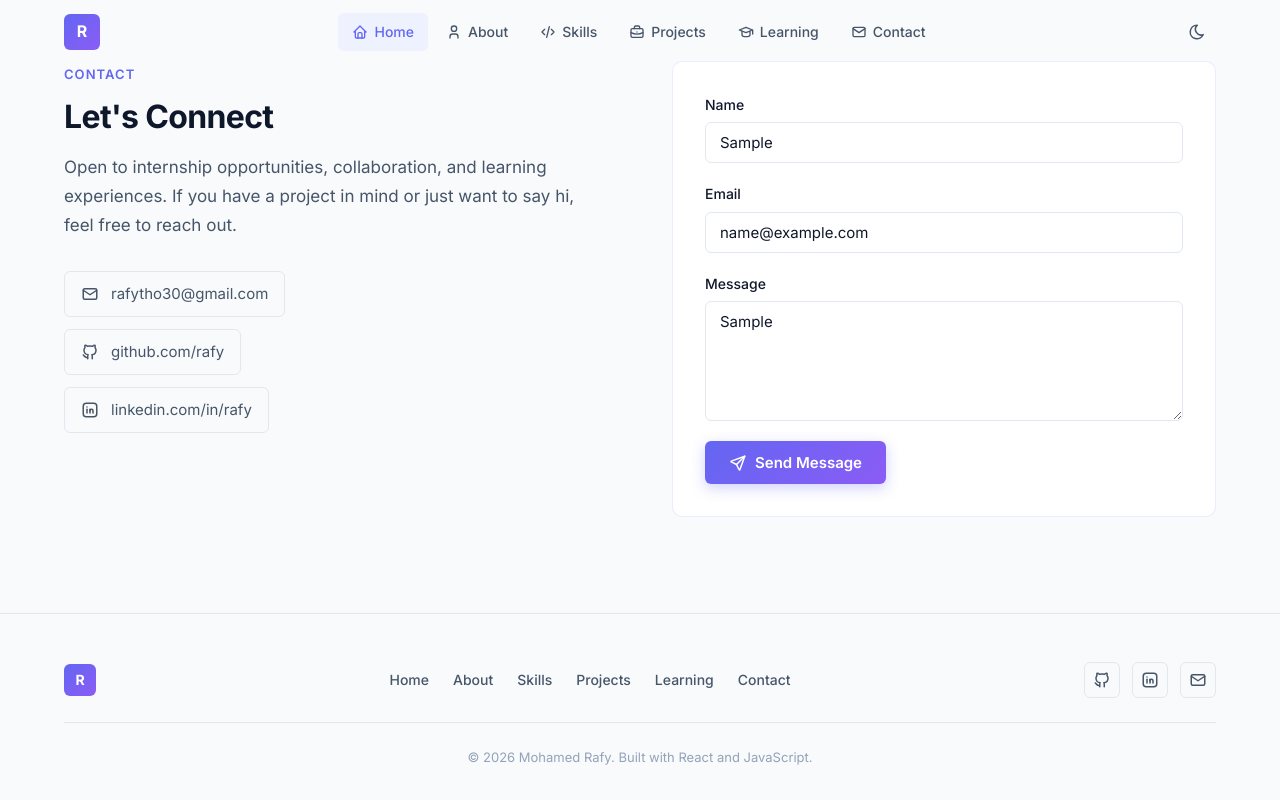
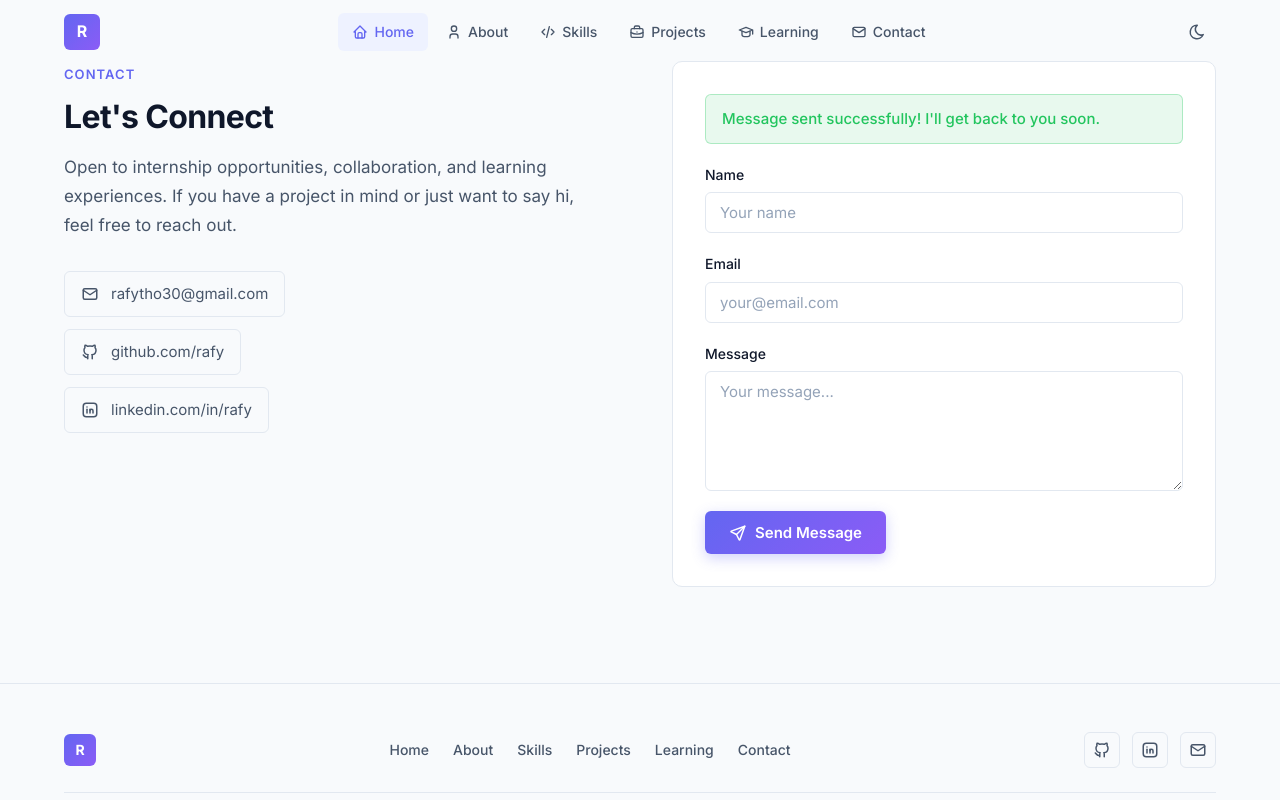
Before and after one commit to Rafy-Tho/internship_portfolio, a React (Vite) app: page / in a window 1280 px wide. Both pictures are taken after typing "Sample", "name@example.com", "Sample" into the empty fields and a click on the button "Send Message". Shown: the part 4743-5543 px from the top of the page. Built offline with nearby package versions, Linux system fonts and the light colour scheme.

Commit message:
feat: integrate EmailJS for contact form functionality and update project links

```diff
--- a/package.json
+++ b/package.json
@@ -10,6 +10,7 @@
     "preview": "vite preview"
   },
   "dependencies": {
+    "@emailjs/browser": "^4.4.1",
     "@tabler/icons-react": "^3.44.0",
     "react": "^19.2.6",
     "react-dom": "^19.2.6"
--- a/src/components/Contact/Contact.jsx
+++ b/src/components/Contact/Contact.jsx
@@ -6,14 +6,57 @@ import {
 } from "@tabler/icons-react";
 import { useScrollReveal } from "../../hooks/useScrollReveal";
 import styles from "./Contact.module.css";
+import emailjs from "@emailjs/browser";
+import { useState } from "react";
 
 export default function Contact() {
   const ref = useScrollReveal();
+  const [name, setName] = useState("");
+  const [email, setEmail] = useState("");
+  const [message, setMessage] = useState("");
+  const [errors, setErrors] = useState({});
+  const [sent, setSent] = useState(false);
+  const [submitting, setSubmitting] = useState(false);
 
-  const handleSubmit = (e) => {
-    e.preventDefault();
+  const handleSubmit = async (event) => {
+    event.preventDefault();
+
+    const newErrors = {};
+    if (!name.trim()) newErrors.name = "Name is required";
+    if (!email.trim()) newErrors.email = "Email is required";
+    else if (!/\S+@\S+\.\S+/.test(email)) newErrors.email = "Invalid email";
+    if (!message.trim()) newErrors.message = "Message is required";
+
+    if (Object.keys(newErrors).length > 0) {
+      setErrors(newErrors);
+      return;
+    }
+
+    setErrors({});
+    setSubmitting(true);
+
+    try {
+      const serviceId = import.meta.env.VITE_EMAILJS_SERVICE_ID;
+      const templateId = import.meta.env.VITE_EMAILJS_TEMPLATE_ID;
+      const publicKey = import.meta.env.VITE_EMAILJS_PUBLIC_KEY;
+      console.log({ serviceId, templateId, publicKey });
+      await emailjs.send(
+        serviceId,
+        templateId,
+        { name, email, message },
+        publicKey,
+      );
+      setSent(true);
+      setName("");
+      setEmail("");
+      setMessage("");
+    } catch (error) {
+      console.error(error);
+      setErrors({ form: "Failed to send. Please try again later." });
+    } finally {
+      setSubmitting(false);
+    }
   };
-
   return (
     <section id="contact" className="section">
       <div className="container">
@@ -54,6 +97,12 @@ export default function Contact() {
           </div>
 
           <form className={styles.form} onSubmit={handleSubmit}>
+            {sent && (
+              <div className={styles.success}>
+                Message sent successfully! I'll get back to you soon.
+              </div>
+            )}
+            {errors.form && <div className={styles.error}>{errors.form}</div>}
             <div className={styles.field}>
               <label htmlFor="name" className={styles.labelText}>
                 Name
@@ -61,10 +110,15 @@ export default function Contact() {
               <input
                 id="name"
                 type="text"
-                className={styles.input}
+                className={`${styles.input}${errors.name ? ` ${styles.inputError}` : ""}`}
                 placeholder="Your name"
                 required
+                value={name}
+                onChange={(e) => setName(e.target.value)}
               />
+              {errors.name && (
+                <span className={styles.fieldError}>{errors.name}</span>
+              )}
             </div>
             <div className={styles.field}>
               <label htmlFor="email" className={styles.labelText}>
@@ -73,10 +127,15 @@ export default function Contact() {
               <input
                 id="email"
                 type="email"
-                className={styles.input}
+                className={`${styles.input}${errors.email ? ` ${styles.inputError}` : ""}`}
                 placeholder="your@email.com"
                 required
+                value={email}
+                onChange={(e) => setEmail(e.target.value)}
               />
+              {errors.email && (
+                <span className={styles.fieldError}>{errors.email}</span>
+              )}
             </div>
             <div className={styles.field}>
               <label htmlFor="message" className={styles.labelText}>
@@ -84,15 +143,24 @@ export default function Contact() {
               </label>
               <textarea
                 id="message"
-                className={styles.textarea}
+                className={`${styles.textarea}${errors.message ? ` ${styles.inputError}` : ""}`}
                 rows={5}
                 placeholder="Your message..."
                 required
+                value={message}
+                onChange={(e) => setMessage(e.target.value)}
               />
+              {errors.message && (
+                <span className={styles.fieldError}>{errors.message}</span>
+              )}
             </div>
-            <button type="submit" className={styles.submit}>
+            <button
+              type="submit"
+              className={styles.submit}
+              disabled={submitting}
+            >
               <IconSend size={18} />
-              Send Message
+              {submitting ? "Sending..." : "Send Message"}
             </button>
           </form>
         </div>
--- a/src/components/Contact/Contact.module.css
+++ b/src/components/Contact/Contact.module.css
@@ -110,6 +110,35 @@
   min-height: 120px;
 }
 
+.success {
+  padding: 12px 16px;
+  background: rgba(34, 197, 94, 0.1);
+  border: 1px solid rgba(34, 197, 94, 0.3);
+  border-radius: var(--radius-sm);
+  color: #22c55e;
+  font-size: 0.9375rem;
+  font-weight: 500;
+}
+
+.error {
+  padding: 12px 16px;
+  background: rgba(239, 68, 68, 0.1);
+  border: 1px solid rgba(239, 68, 68, 0.3);
+  border-radius: var(--radius-sm);
+  color: #ef4444;
+  font-size: 0.9375rem;
+  font-weight: 500;
+}
+
+.inputError {
+  border-color: #ef4444 !important;
+}
+
+.fieldError {
+  font-size: 0.8125rem;
+  color: #ef4444;
+}
+
 .submit {
   display: inline-flex;
   align-items: center;
@@ -126,9 +155,14 @@
   box-shadow: 0 4px 14px rgba(99, 102, 241, 0.3);
 }
 
-.submit:hover {
+.submit:hover:not(:disabled) {
   opacity: 0.9;
   box-shadow: 0 6px 20px rgba(99, 102, 241, 0.4);
+}
+
+.submit:disabled {
+  opacity: 0.6;
+  cursor: not-allowed;
 }
 
 @media (max-width: 768px) {
--- a/src/components/Footer/Footer.jsx
+++ b/src/components/Footer/Footer.jsx
@@ -51,7 +51,7 @@ export default function Footer() {
         <div className={styles.divider} />
 
         <p className={styles.copyright}>
-          &copy; {year} Mohamed Rafy. Built with React and JavaScript.
+          &copy; {year} Tho Rafy. Built with React and JavaScript.
         </p>
       </div>
     </footer>
--- a/src/data/projects.js
+++ b/src/data/projects.js
@@ -60,9 +60,9 @@ export const projects = [
     lessons:
       "This project strengthened my full-stack development skills by teaching me how to design and implement a production-style learning management system. I gained experience in relational database design, session-based authentication, Stripe payment integration, scalable backend architecture, and managing complex relationships between courses, users, enrollments, progress tracking, and subscriptions.",
 
-    github: "https://github.com/your-username/learning-online-platform",
+    github: "https://github.com/Rafy-Tho/Learning_Online_Platform_Pern",
 
-    demo: "https://learning-online-platform-pern.onrender.com/",
+    demo: "https://learning-online-platform-pern.onrender.com",
 
     image: learningOnlinePlatformImage,
   },
@@ -136,9 +136,9 @@ export const projects = [
     lessons:
       "This project taught me how to design a scalable productivity application with a strong focus on UX and performance. I learned how to structure a full-stack architecture using React Query and Zustand together, how to build secure authentication with JWT cookies, and how to handle rich-text editing, autosave systems, and complex data relationships in MongoDB.",
 
-    github: "https://github.com/your-username/noteflow",
+    github: "https://github.com/Rafy-Tho/Notiva",
 
-    demo: "https://noteflow-demo.vercel.app",
+    demo: "https://notiva-new-2026.onrender.com",
 
     image: noteFlowImage,
 
```
Also changed, not shown: 2 other files (tests, documents, lock files or other folders).
